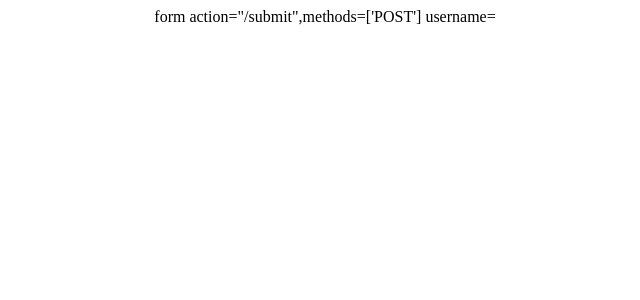
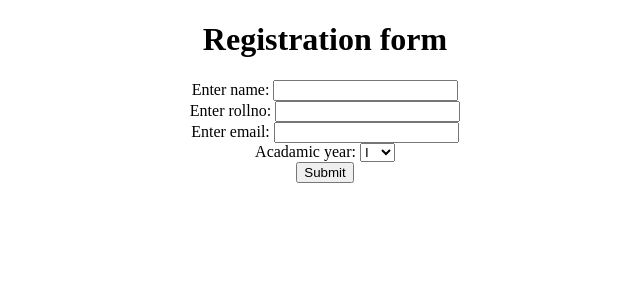
Before and after one commit to lakshya-bandi25/exam, a Flask app: page / in a window 1280 px wide. Shown: the top 300 px of the page, without its empty margins (315-955 px from the left). Run offline with Flask 3, Linux system fonts and the light colour scheme.

Commit message:
Update form.html

```diff
--- a/Desktop/ext exam/templates/form.html
+++ b/Desktop/ext exam/templates/form.html
@@ -1,12 +1,29 @@
 <!DOCTYPE html>
 <html>
     <head>
-        <title>Event registration</title>
+        <title> Registration </title>
     </head>
     <body>
-        <center>
-            form action="/submit",methods=['POST']
-            username=
-        </center>
+        <form method="POST" action="/submit">
+            <center>
+            <h1> Registration form</h1>
+            Enter name: <input name="username" type="text">
+            <br>
+            Enter rollno: <input name="rollno" type="text">
+            <br>
+
+            Enter email: <input name="email" type="email">
+            <br>
+            Acadamic year:
+            <select id="year" name="year">
+                <option value="1">I</option>
+                <option value="2">II</option>
+                <option value="3">III</option>
+                <option value="4">IV</option>
+            </select>
+            <br>
+            <input type="submit">
+            </center>
+        </form>
     </body>
 </html>
```
